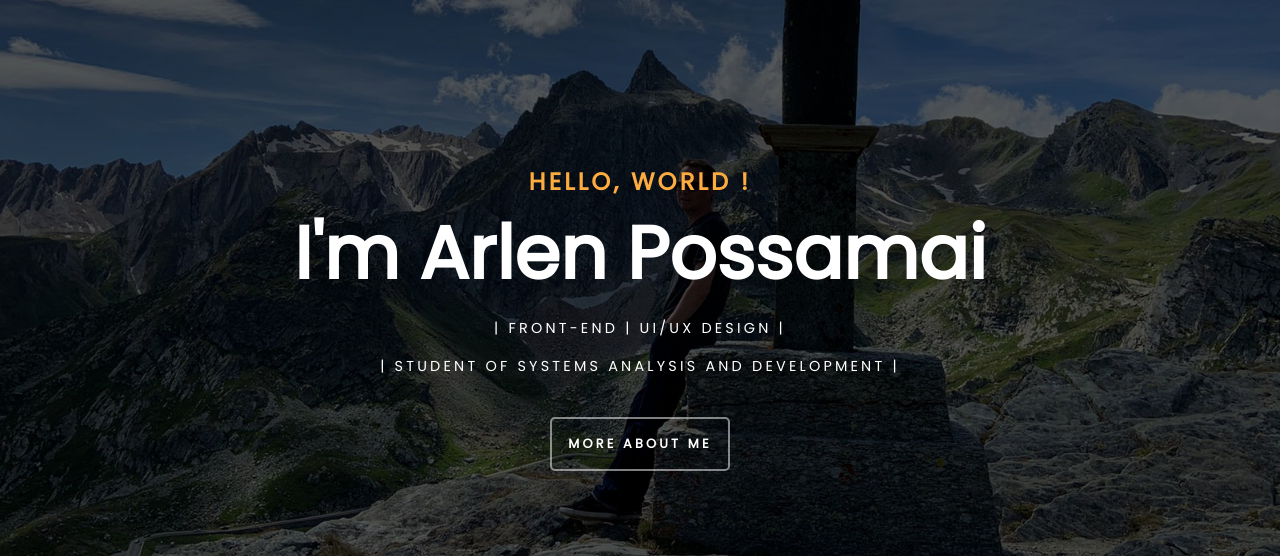
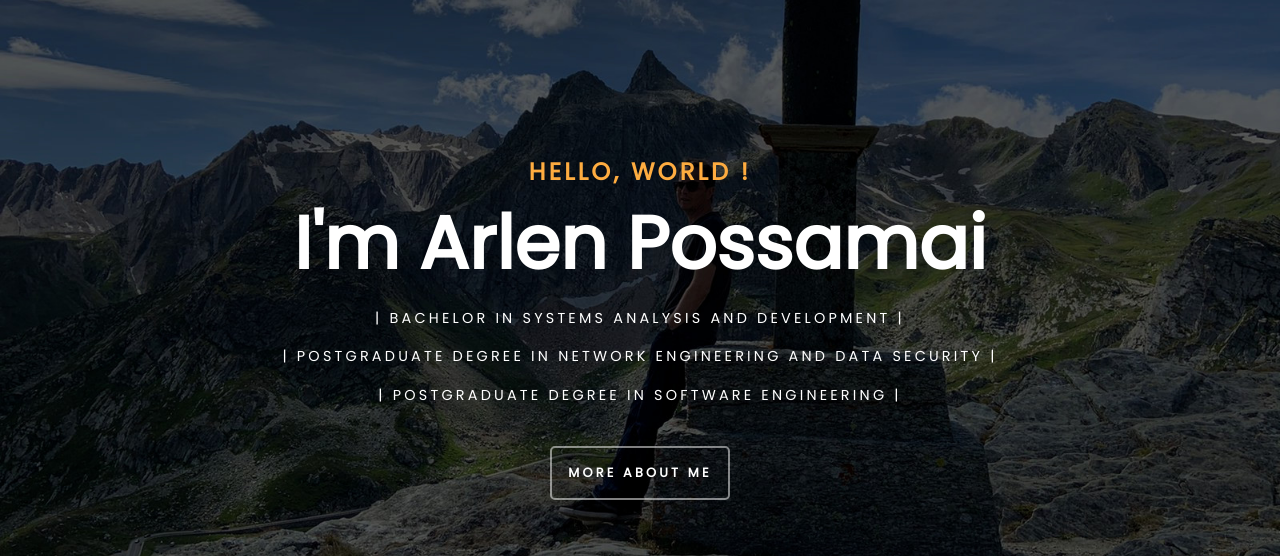
Before and after one commit to arlendev/portfolio, a plain HTML site: page index.html in a window 1280 px wide. Shown: the part 122-678 px from the top of the page. Drawn offline with Linux system fonts and the light colour scheme; files whose address does not match are found by name.

Commit message:
update index.html

```diff
--- a/index.html
+++ b/index.html
@@ -30,8 +30,9 @@
       <div class="intro-content">
         <h3>Hello, World !</h3>
         <h1>I'm Arlen Possamai</h1>
-        <span>| front-end | ui/ux design |</span>
-        <p>| student of systems analysis and development |</p>
+        <span>| bachelor in systems analysis and development |</span>
+        <p>| postgraduate degree in network engineering and data security |</p>
+        <p>| postgraduate degree in software engineering |</p>
         <a class="intro-btn" href="#about" title="">more about me</a>
       </div>
       <div class="intro-social">
```
